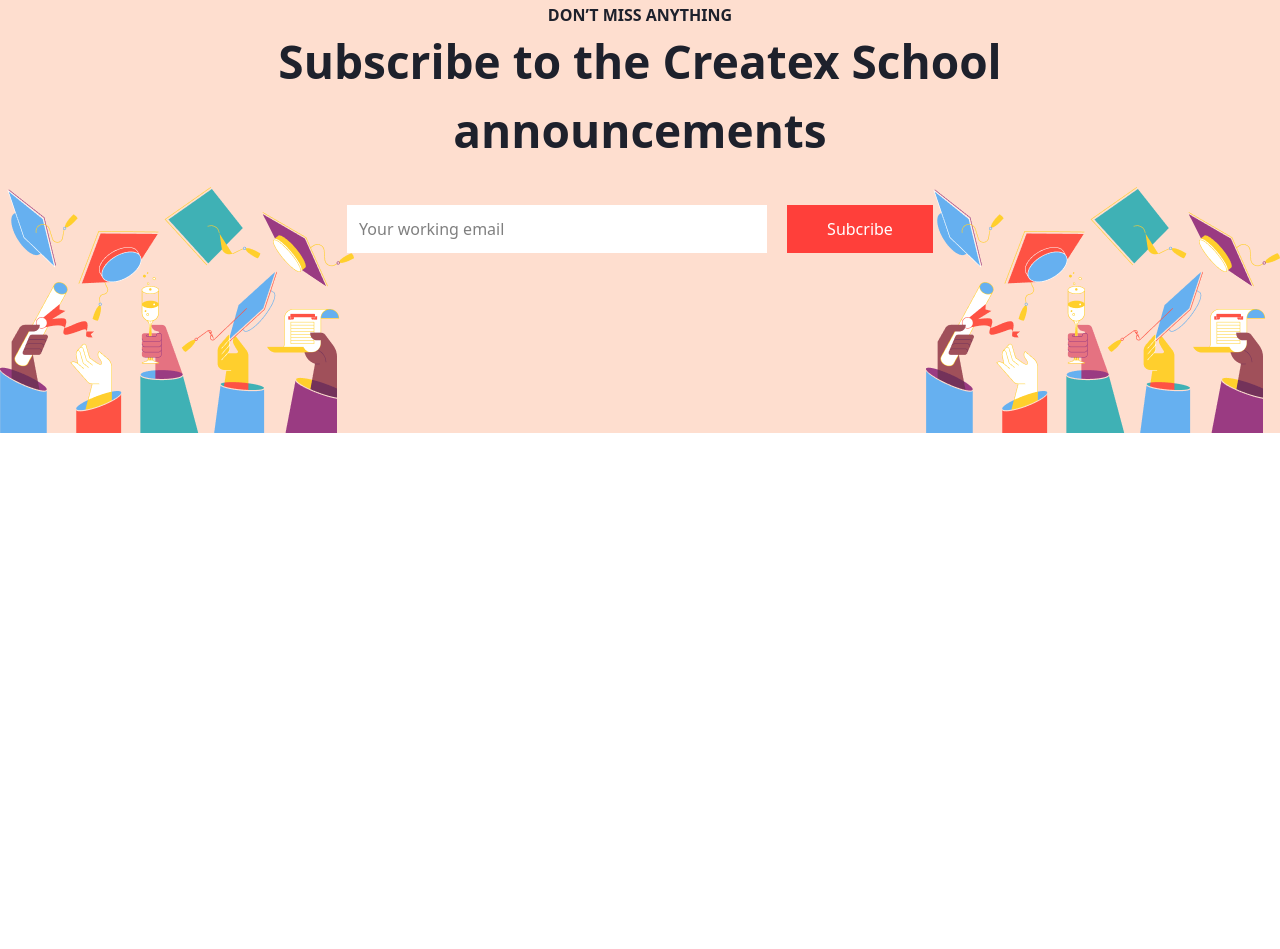
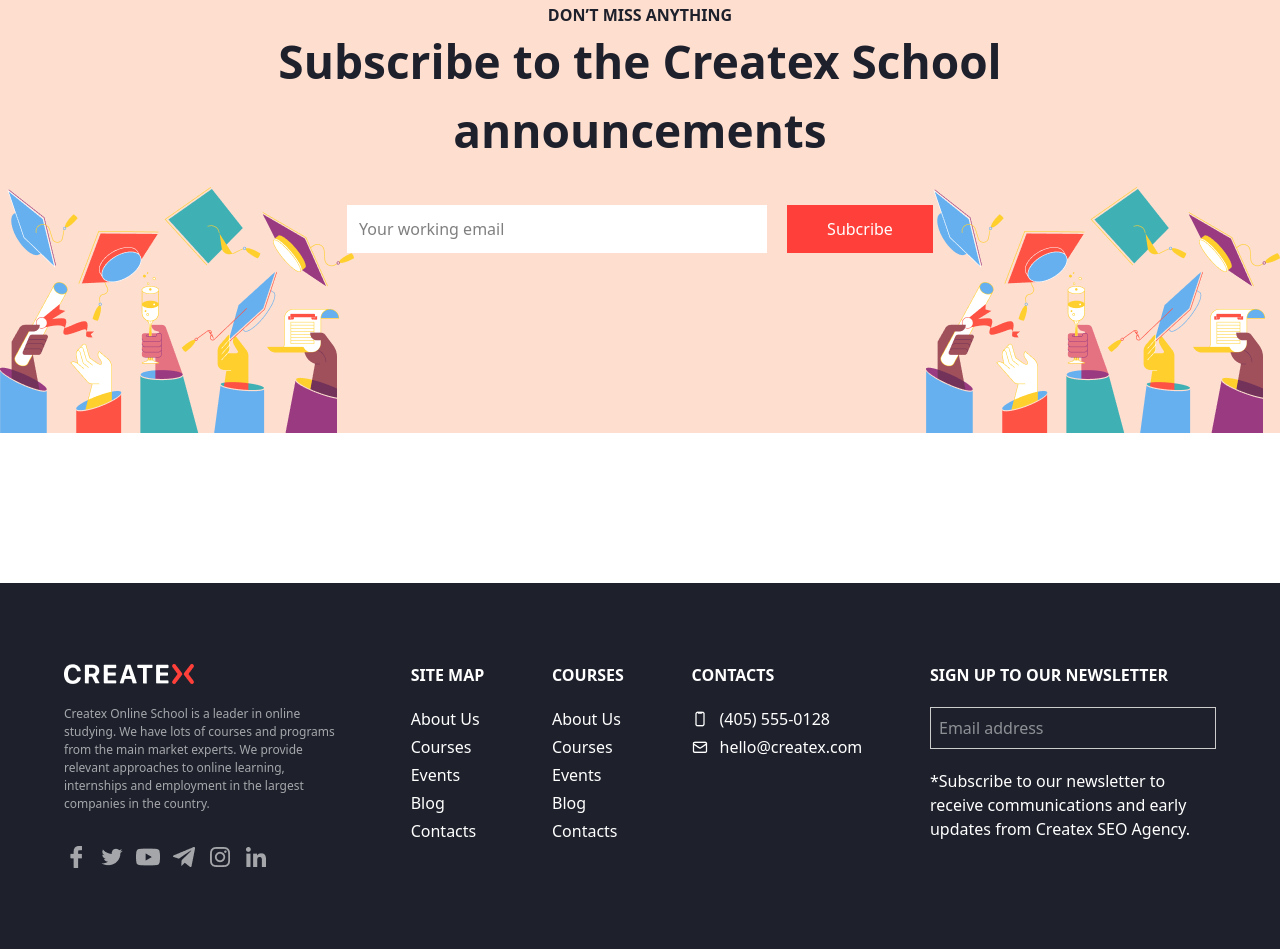
Before and after one commit to Zainulobiddin/my_project, a website: page src/joseph.html in a window 1280 px wide. Shown: the part 6966-7915 px from the top of the page. Before the commit the page ends 7399 px from the top, so only its background shows below. Drawn offline with nearby package versions, Linux system fonts and the light colour scheme; files that its build step writes are made by us from their sources.

Commit message:
Add Footer

```diff
--- a/src/joseph.html
+++ b/src/joseph.html
@@ -61,7 +61,7 @@
             </section>
         </header>
 
-        <main class="flex flex-col gap-y-25 pt-[180px]">
+        <main class="flex flex-col gap-y-25 pt-[180px] mb-[150px]">
             <section class="flex flex-col lg:flex-row items-center gap-5 lg:gap-[100px] px-[5%]">
                 <div class="flex flex-col gap-5">
                     <div class="flex items-center gap-2">
@@ -529,6 +529,67 @@
                 <img class="hidden lg:block absolute right-0 bottom-0" src="./Joseph-Images/illustration(2).png" alt="">
             </section>
         </main>
+
+        <footer class="flex flex-col lg:flex-row text-center lg:text-start items-center gap-10 lg:items-start justify-between px-[5%] py-20 bg-[#1E212C] text-white">
+            <div class="flex flex-col items-center lg:items-start gap-8">
+                <div class="flex items-start flex-col gap-5">
+                    <img class="self-center lg:self-start" src="./Joseph-Images/logo(1).png" alt="">
+                    <p class="lg:max-w-[279px] text-[12px] opacity-60">Createx Online School is a leader in online studying. We have lots of courses and programs from the main market experts. We provide relevant approaches to online learning, internships and employment in the largest companies in the country.</p>
+                </div>
+                <div class="flex gap-3">
+                    <div>
+                        <img src="./Joseph-Images/Facebook.png" alt="">
+                    </div>
+                    <div>
+                        <img src="./Joseph-Images/Twitter.png" alt="">
+                    </div>
+                    <div>
+                        <img src="./Joseph-Images/YouTube.png" alt="">
+                    </div>
+                    <div>
+                        <img src="./Joseph-Images/telegram.png" alt="">
+                    </div>
+                    <div>
+                        <img src="./Joseph-Images/Instagram.png" alt="">
+                    </div>
+                    <div>
+                        <img src="./Joseph-Images/Linked-In.png" alt="">
+                    </div>
+                </div>
+            </div>
+            <div class="hidden lg:flex flex-col gap-5">
+                <h5 class="font-[700]">SITE MAP</h5>
+                <ul class="flex flex-col gap-1 opactiy-60">
+                    <li>About Us</li>
+                    <li>Courses</li>
+                    <li>Events</li>
+                    <li>Blog</li>
+                    <li>Contacts</li>
+                </ul>
+            </div>
+            <div class="hidden lg:flex flex-col gap-5">
+                <h5 class="font-[700]">COURSES</h5>
+                <ul class="flex flex-col gap-1 opactiy-60">
+                    <li>About Us</li>
+                    <li>Courses</li>
+                    <li>Events</li>
+                    <li>Blog</li>
+                    <li>Contacts</li>
+                </ul>
+            </div>
+            <div class="flex flex-col gap-5">
+                <h5 class="font-[700]">CONTACTS</h5>
+                <ul class="flex flex-col gap-1 opactiy-60">
+                    <li class="flex items-center gap-3"><img src="./Joseph-Images/iPhone.png" alt=""><a href="#">(405) 555-0128</a></li>
+                    <li class="flex items-center gap-3"><img src="./Joseph-Images/Mail.png" alt=""><a href="#">hello@createx.com</a></li>
+                </ul>
+            </div>
+            <div class="flex flex-col gap-5">
+                <h5 class="font-[700]">SIGN UP TO OUR NEWSLETTER</h5>
+                <input class="border-[1px] border-[#CCCCCC] p-2" type="text" placeholder="Email address">
+                <p class="max-w-[286px]">*Subscribe to our newsletter to receive communications and early updates from Createx SEO Agency.</p>
+            </div>
+        </footer>
     </div>
 
 </body>
```
